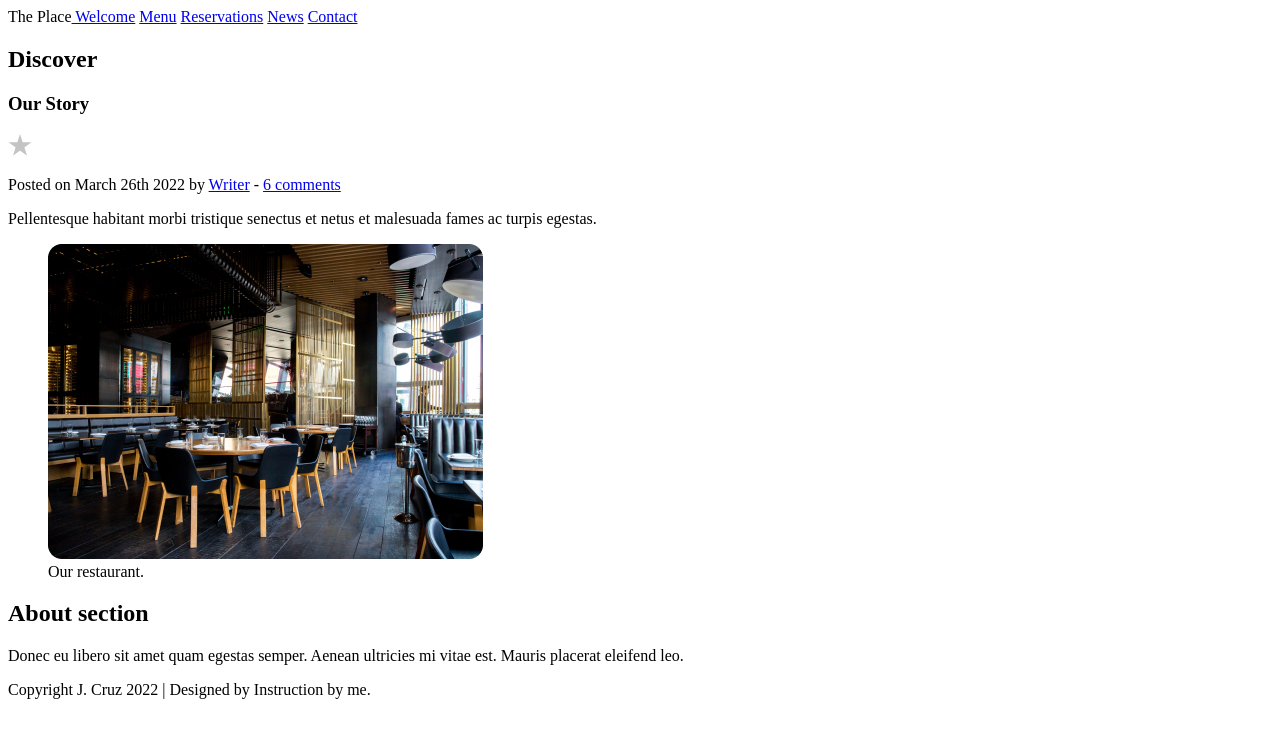
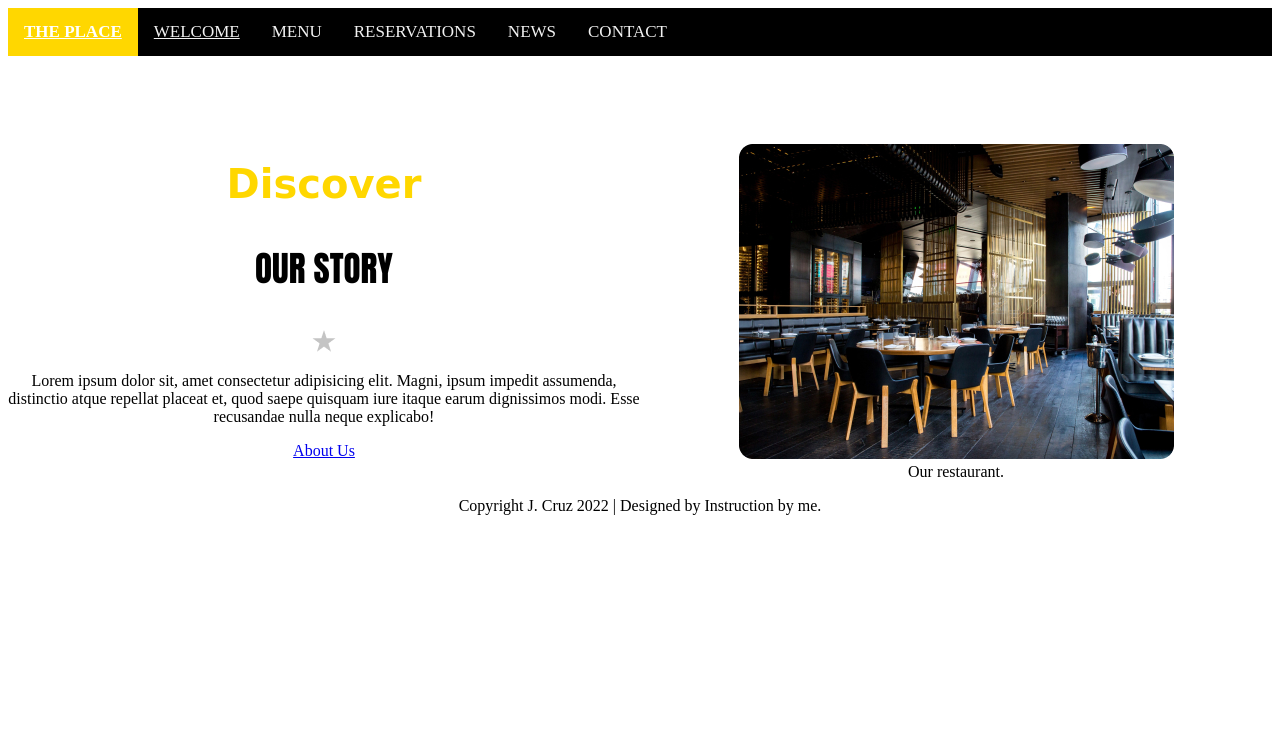
Before and after one commit to J-Puente/IMED2315, a plain HTML site: page index.html in a window 1280 px wide. Drawn offline with Linux system fonts and the light colour scheme; files whose address does not match are found by name.

Commit message:
Figured out layout!

```diff
--- a/index.html
+++ b/index.html
@@ -3,40 +3,45 @@
 <head>
     <meta http-equiv="Content-Type" content="text/html; charset=UTF-8" />
     <title>J.Cruz</title>
-    <link rel = "stylesheet" type = "text/css" href = "C:\Users\janet\OneDrive\Desktop\JCruz\JCruz\styles\myStyles.css" />
+    <link rel = "stylesheet" type = "text/css" href = "styles\myStyles.css" />
 </head>
 <body>
     <header>
-        <div class="top nav">
-            The Place<a class="active" href="#home"> Welcome</a>
-                <a href="about">Menu</a>
-                <a href="menu"> Reservations</a>
-                <a href="delight"> News</a>
-                <a href="Contact"> Contact</a>
+        <div class="topnav">
+            <a class="active" href="#home"> <B><u>THE PLACE</u></B></a>
+                <a href="Welcome"><u>WELCOME</u></a>
+                <a href="Menu">MENU</a>
+                <a href="Reservations">RESERVATIONS</a>
+                <a href="News">NEWS</a>
+                <a href="Contact">CONTACT</a>
         </div>
     </header>
-    <section>
-        <article>
-            <header>
-                <h2>Discover</h2>
-            </header>
-                <h3>Our Story</h3>
+    <br>
+    <br>
+    <br>
+    <br>
+    <body>
+        <div class="row"> <center>
+            <div class="column">
+            <h2 style="font-family: cursive; color: gold; font-size: 40px;">Discover</h2>
+            <h3 style="font-family: Impact, Haettenschweiler, 'Arial Narrow Bold', sans-serif; font-size: 35px;"><B>OUR STORY</B></h3>
            <img src="assets\Star.png" alt="star"/>
-                <p>Posted on <time datetime="2022-03-26T16:31:24+02:00">March 26th 2022</time> by <a href="#">Writer</a> - <a href="#comments">6 comments</a></p>
-            </header>
-            <p>Pellentesque habitant morbi tristique senectus et netus et malesuada fames ac turpis egestas.</p>
-        </article>
-    </section>
+        <p>Lorem ipsum dolor sit, amet consectetur adipisicing elit. Magni, ipsum impedit assumenda, distinctio atque repellat placeat et, quod saepe quisquam iure itaque earum dignissimos modi. Esse recusandae nulla neque explicabo!</p>
+            <a href="About Us">About Us</a></center>
+            </div>
+            <div class="column"><center>
                 <aside>
                     <figure>
                         <img src="assets\our-story.jpg" alt=""/>
                         <figcaption>Our restaurant.</figcaption>
                     </figure>
-        <h2>About section</h2>
-        <p>Donec eu libero sit amet quam egestas semper. Aenean ultricies mi vitae est. Mauris placerat eleifend leo.</p>
-    </aside>
+                </aside></center>
+            </div>
+    </body>
+    <br>
+    <br>
+    <br>
     <footer>
-        <a href=""></a>
         <p>Copyright J. Cruz 2022 | Designed by Instruction by me. </p>
     </footer>
 </body>
--- a/styles/myStyles.css
+++ b/styles/myStyles.css
@@ -1,7 +1,3 @@
-.intro {
-    color: #d27e8a;
-    font-size: 30px;
-}
 .topnav {
     background-color: black;
     overflow: hidden;
@@ -9,8 +5,30 @@
 .topnav a {
     float: left;
     color: #f2f2f2;
-    text-align: center;
+    text-align: left;
     padding: 14px 16px;
     text-decoration: none;
     font-size: 17px;
 }
+.topnav a.hover {
+    background-color: #ddd;
+    color: black;
+}
+.topnav a.active {
+    background-color: gold;
+    color:white;
+
+}
+.column {
+    float: left;
+    width: 50%;
+}
+
+.row: after {
+    content: "center";
+    display: table;
+    clear: both;
+}
+footer {
+    text-align: center;
+}
```
Lines whose indentation alone changed are shown as unchanged.
